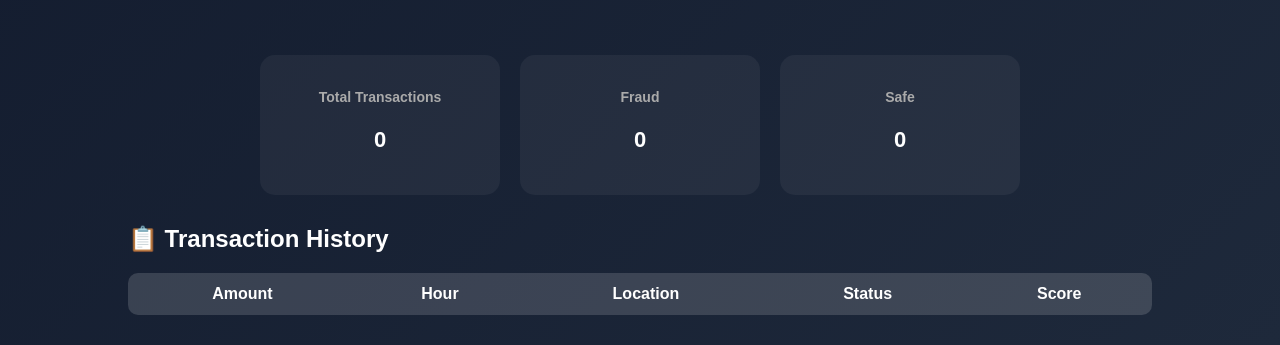
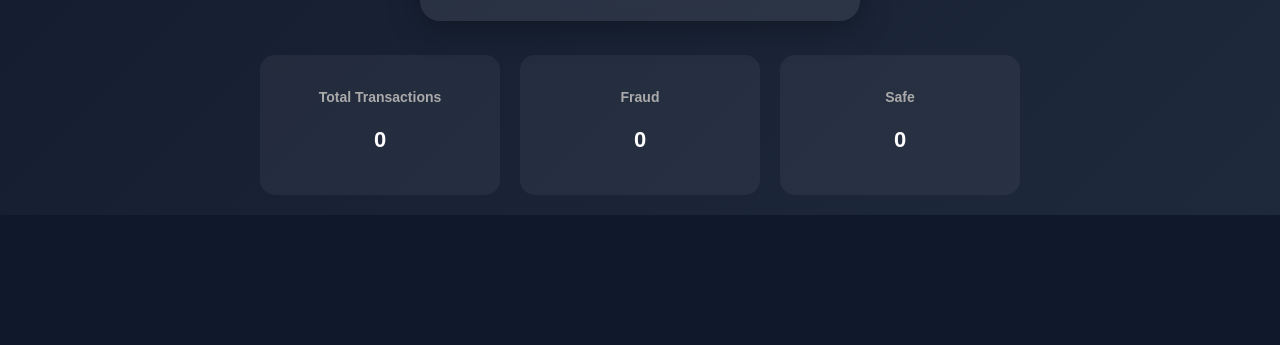
Before and after one commit to tanisha-mukharjee/fraud-detection-system, a PHP site: page /get-data/frontend/dashboard.php in a window 1280 px wide. Shown: the part 952-1297 px from the top of the page. After the commit the page ends 1167 px from the top, so only its background shows below. Run offline with PHP 8.4, Linux system fonts and the light colour scheme; the visitor is signed in with stand-in values (Sample User, id 1); lists and menus that the app fills with data are empty.

Commit message:
Improved result.php and dashboard.php

```diff
--- a/frontend/dashboard.php
+++ b/frontend/dashboard.php
@@ -73,7 +73,6 @@ if(!isset($_SESSION['user'])){
 let pieChart, lineChart;
 let lastFraudCount = 0;
 
-// ✅ Initialize charts
 function initCharts(){
     pieChart = new Chart(document.getElementById("pieChart"), {
         type: "doughnut",
@@ -96,86 +95,12 @@ function initCharts(){
     });
 }
 
-// ✅ Fetch data from Flask
-function fetchData() {
-
-    .then(res => res.json())
-    .then(data => {
-
-        // 🚨 Fraud alert
-        if (data.fraud > lastFraudCount) {
-            alert("🚨 New Fraud Detected!");
-        }
-        lastFraudCount = data.fraud;
-
-        // Cards
-        document.getElementById("fraudCount").innerText = data.fraud;
-        document.getElementById("safeCount").innerText = data.safe;
-        document.getElementById("total").innerText = data.fraud + data.safe;
-
-        // Table
-        let table = document.getElementById("tableData");
-        table.innerHTML = "";
-
-        if(data.rows){
-            data.rows.forEach(row => {
-                table.innerHTML += `
-                    <tr>
-                        <td>${row.amount}</td>
-                        <td>${row.hour ?? '-'}</td>
-                        <td>${row.location ?? '-'}</td>
-                        <td style="color:${row.status=='FRAUD'?'red':'lightgreen'}">
-                            ${row.status}
-                        </td>
-                        <td>${row.score ?? '-'}</td>
-                    </tr>
-                `;
-            });
-        }
-
-        // Charts
-        pieChart.data.datasets[0].data = [data.fraud, data.safe];
-        pieChart.update();
-
-        lineChart.data.labels = data.labels;
-        lineChart.data.datasets[0].data = data.values;
-        lineChart.update();
-
-    })
-    .catch(err => console.log("Error:", err));
-}
-
-// ✅ Correct execution order
-initCharts();
-fetchData();
-setInterval(fetchData, 3000);
-</script></div> <!-- container end -->
-
-<!-- ✅ ADD TABLE HERE -->
-<div class="table-container">
-    <h2>📋 Transaction History</h2>
-
-    <table>
-        <thead>
-            <tr>
-                <th>Amount</th>
-                <th>Hour</th>
-                <th>Location</th>
-                <th>Status</th>
-                <th>Score</th>
-            </tr>
-        </thead>
-        <tbody id="tableData"></tbody>
-    </table>
-</div>
-
-<script>
 function fetchData() {
     fetch("https://fraud-detection-system-jg0m.onrender.com/get-data")
     .then(res => res.json())
     .then(data => {
 
-        // 🚨 Fraud alert
+        // 🚨 Alert
         if (data.fraud > lastFraudCount) {
             alert("🚨 New Fraud Detected!");
         }
@@ -211,13 +136,12 @@ function fetchData() {
         lineChart.data.labels = data.labels;
         lineChart.data.datasets[0].data = data.values;
         lineChart.update();
-    })
-    .catch(err => console.log("Error:", err));
+    });
 }
-setInterval(fetchData, 3000);
 
-
+// Run
 initCharts();
+fetchData();
 setInterval(fetchData, 3000);
 </script>
 
--- a/frontend/result.php
+++ b/frontend/result.php
@@ -46,7 +46,7 @@ if($_SERVER["REQUEST_METHOD"] == "POST"){
         <?= $response['status'] ?>
     </h2>
 
-    <p>Probability: <?= $response['probability'] * 100 ?>%</p>
+    <p>Probability: <?= round($response['probability'] * 100 ,2)?>%</p>
     <p>Score: <?= $response['score'] ?></p>
 
     <p><b>Risk Level:</b> <?= $response['risk'] ?></p>
```
